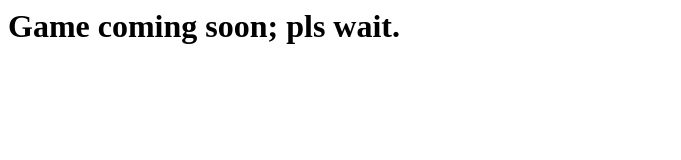
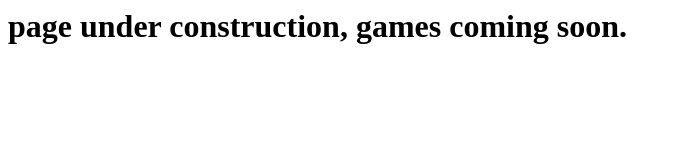
Before and after one commit to Fiddleford42/Fiddleford42.github.io, a plain HTML site: page index.html in a window 1280 px wide. Shown: the whole page, without its empty margins (0-681 px from the left). Drawn offline with Linux system fonts and the light colour scheme.

Commit message:
Update index.html

```diff
--- a/index.html
+++ b/index.html
@@ -5,6 +5,6 @@
       <title>Project</title>
     </head>
     <body>
-      <h1>Game coming soon; pls wait.</h1>
+      <h1>page under construction, games coming soon.</h1>
     </body>
   </html>
```
